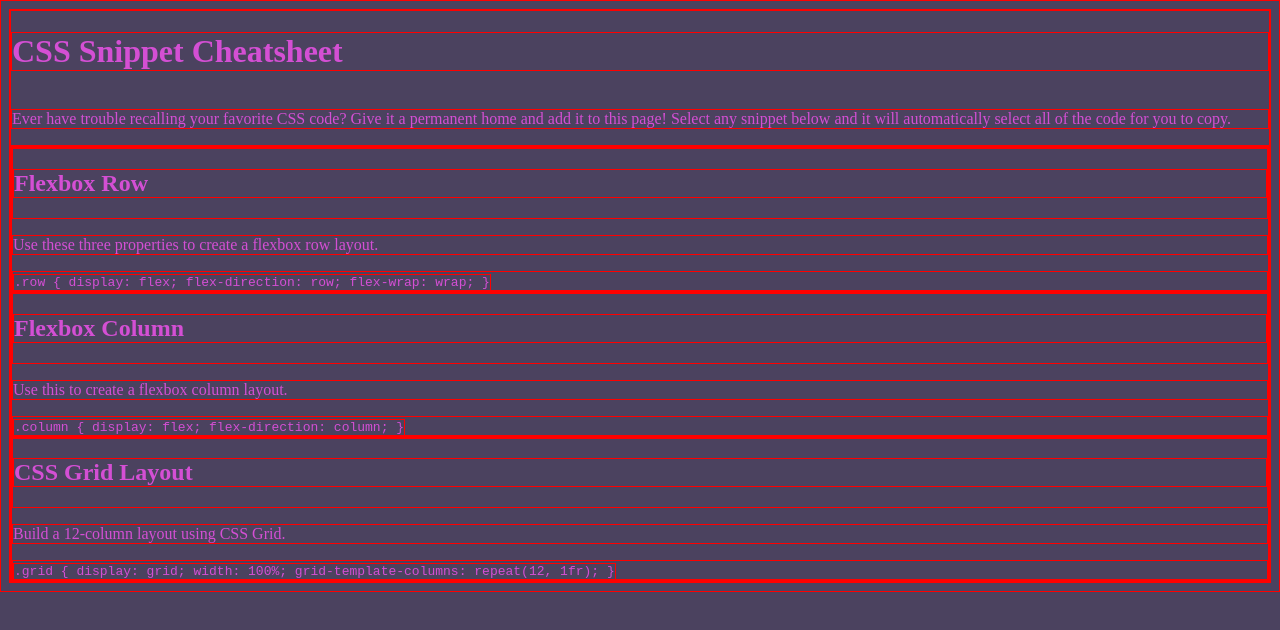
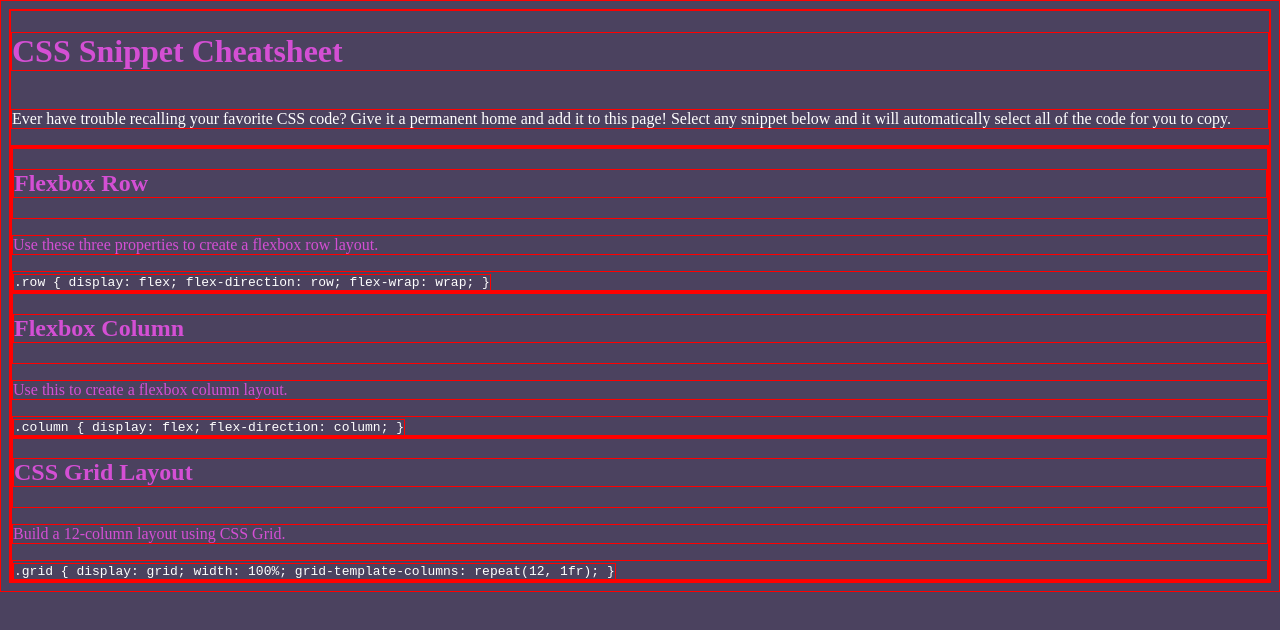
Before and after one commit to DanielG808/css-snippet-cheat-sheet, a plain HTML site: page index.html in a window 1280 px wide. Drawn offline with Linux system fonts and the light colour scheme.

Commit message:
restructure CSS for scalability

```diff
--- a/assets/style.css
+++ b/assets/style.css
@@ -2,7 +2,6 @@
 * {
     box-sizing: border-box;
     border: 1px solid red;
-    color: rgb(212, 79, 212);
     background-color: rgb(75, 66, 95);
 }
 
@@ -14,10 +13,21 @@ header {
     justify-content: center;
 }
 
+main {
+
+}
+
+main p {
+    color: rgb(212, 79, 212);
+}
+body {
+    color: white;
+}
+
+h1, h2 {
+    color: rgb(212, 79, 212);
+}
+
 /* Class Selectors */
 
 /* ID Selectors */
-
-.subheader {
-    color: white;
-}
--- a/index.html
+++ b/index.html
@@ -11,17 +11,17 @@
 
     <header>
         <h1>CSS Snippet Cheatsheet</h1>
-        <p id="subheader">Ever have trouble recalling your favorite CSS code? Give it a permanent home and add it to this page! Select any snippet below and it will automatically select all of the code for you to copy.</p>
+        <p class="font-color">Ever have trouble recalling your favorite CSS code? Give it a permanent home and add it to this page! Select any snippet below and it will automatically select all of the code for you to copy.</p>
     </header>
 
     <main>
-        <section class="dotted-box">
+        <section class="card">
             <div class="header-box">
                 <h2>Flexbox Row</h2>
             </div>
-            <p id="subheader">Use these three properties to create a flexbox row layout.</p>
+            <p>Use these three properties to create a flexbox row layout.</p>
             <div class="code-box">
-                <code>
+                <code class="font-color">
                     .row {
                         display: flex;
                         flex-direction: row;
@@ -30,13 +30,13 @@
                 </code>
             </div>
         </section>
-        <section class="dotted-box">
+        <section class="card">
             <div class="header-box">
                 <h2>Flexbox Column</h2>
             </div>
             <p>Use this to create a flexbox column layout.</p>
             <div class="code-box">
-                <code>
+                <code class="font-color">
                     .column {
                         display: flex;
                         flex-direction: column;
@@ -44,13 +44,13 @@
                 </code>
             </div>
         </section>
-        <section class="dotted-box">
+        <section class="card">
             <div class="header-box">
                 <h2>CSS Grid Layout</h2>
             </div>
             <p>Build a 12-column layout using CSS Grid.</p>
             <div class="code-box">
-                <code>
+                <code class="font-color">
                     .grid {
                         display: grid;
                         width: 100%;
```
